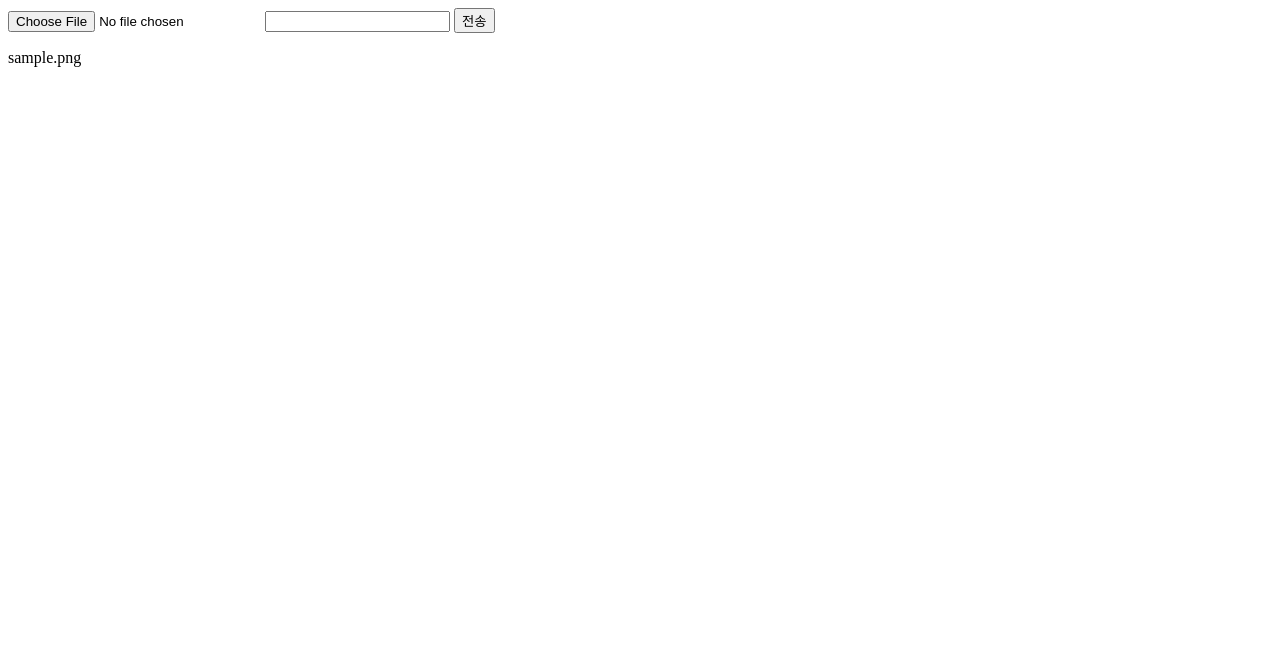
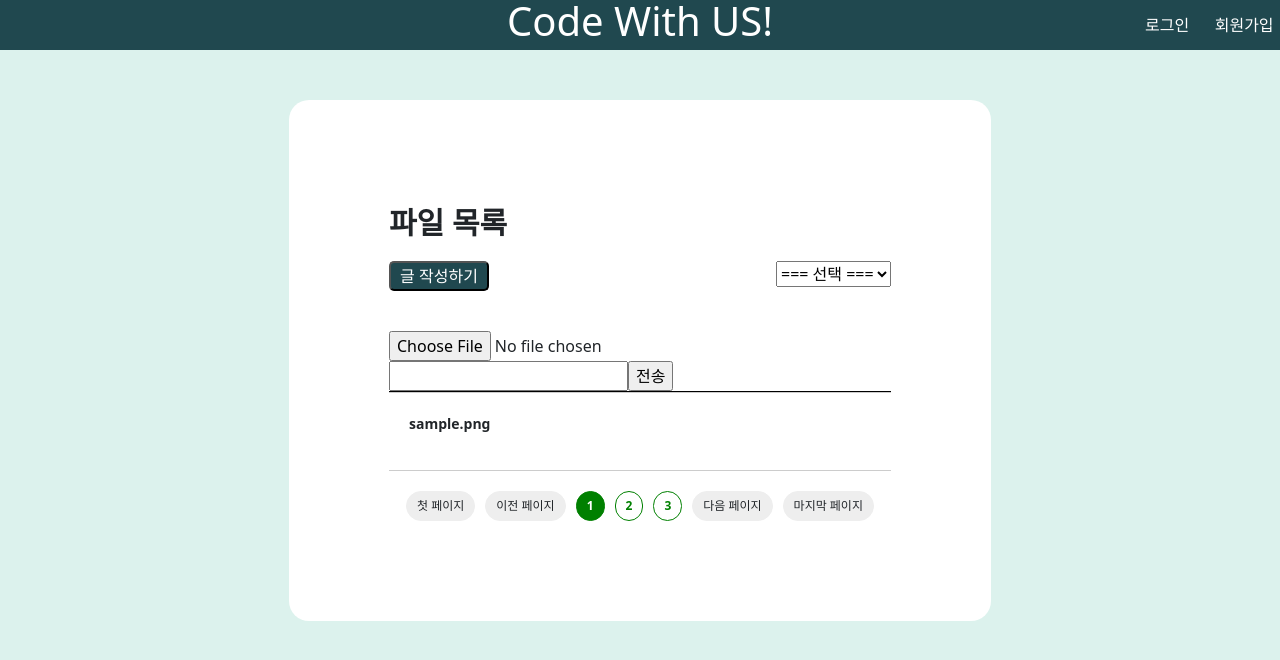
Before and after one commit to five-man/codewithus, a Django app: page /file/file/ in a window 1280 px wide. Shown: the top 660 px of the page. Run offline with Django 3.2, Linux system fonts and the light colour scheme; tables that the repository leaves empty hold one stand-in row (values such as "Sample post").

Commit message:
file_list.html 수정본

```diff
--- a/config/settings.py
+++ b/config/settings.py
@@ -141,7 +141,7 @@ USE_I18N = True
 
 USE_L10N = True
 
-USE_TZ = True
+USE_TZ = False
 
 
 # Static files (CSS, JavaScript, Images)
--- a/file/templates/file/file_list.html
+++ b/file/templates/file/file_list.html
@@ -1,9 +1,85 @@
+{% load static %}
+<!DOCTYPE html>
+<html>
+<head>
+    <link rel="stylesheet" href="https://cdn.jsdelivr.net/npm/bootstrap@5.1.3/dist/css/bootstrap.min.css"
+        integrity="sha384-1BmE4kWBq78iYhFldvKuhfTAU6auU8tT94WrHftjDbrCEXSU1oBoqyl2QvZ6jIW3" crossorigin="anonymous">
+    <link rel="stylesheet" href="{% static 'css/file_list.css'%}">
+    <meta charset="utf-8">
+    <meta name="viewport" content="width=device-width, initial-scale=1, shrink-to-fit=no">
+</head>
+
+<body>
+    <nav>
+        <div class="hamburger" style="float:left;width:33%">
+        </div>
+        <div class="navcenter" style="float:center;width:33%">
+            <h1>
+                <a href="#">Code With US!</a>
+            </h1>
+        </div>
+        <div class="navright" style="float:right;width:33%">
+            <div style="float:left;width:80%">
+                <a class=navright href="#">로그인</a>
+            </div>
+            <div style="float:right;width:20%">
+                <a class=navright href="#">회원가입</a>
+            </div>
+        </div>
+    </nav>
+
+    <div class="board_list_wrap">
+        <form>
+            <table class="board_list">
+                <caption>파일 목록</caption>
+
+                <thead>
+                    <tr>
+                        <strong>
+                            <p style="font-size: 30px;">파일 목록</p>
+                        </strong>
+
+                        <button class="submit-btn" type="submit" onclick="location.href='#';">글 작성하기</button>
+
+                        <select style="float: right;" name="language">
+                            <option value="none">=== 선택 ===</option>
+                            <option value="korean">1</option>
+                            <option value="english">2</option>
+                            <option value="chinese">3</option>
+                        </select>
+                    </tr>
                     <form action="{% url 'file:file_upload' %}" method="post" enctype="multipart/form-data">
                         {% csrf_token %}
                         <input type="file" name="file">
                         <input type="text" name="fileTitle">
                         <input type="submit" value="전송">
                     </form>
+                </thead>
+                <tbody>
                     {% for file in files %}
-<p>{{file.file_name}}</p>
+                    <tr>
+                        <td class="today1">
+                            <p align="left">
+                                <a href><strong>{{file.file_name}}</strong></a>
+                            </p>
+                        </td>
+                    </tr>
                     {% endfor %}
+                </tbody>
+
+            </table>
+
+            <div class="paging">
+                <a href="#" class="bt">첫 페이지</a>
+                <a href="#" class="bt">이전 페이지</a>
+                <a href="#" class="num on">1</a>
+                <a href="#" class="num">2</a>
+                <a href="#" class="num">3</a>
+                <a href="#" class="bt">다음 페이지</a>
+                <a href="#" class="bt">마지막 페이지</a>
+            </div>
+        </form>
+    </div>
+</body>
+
+</html>
```
Lines whose indentation alone changed are shown as unchanged.
